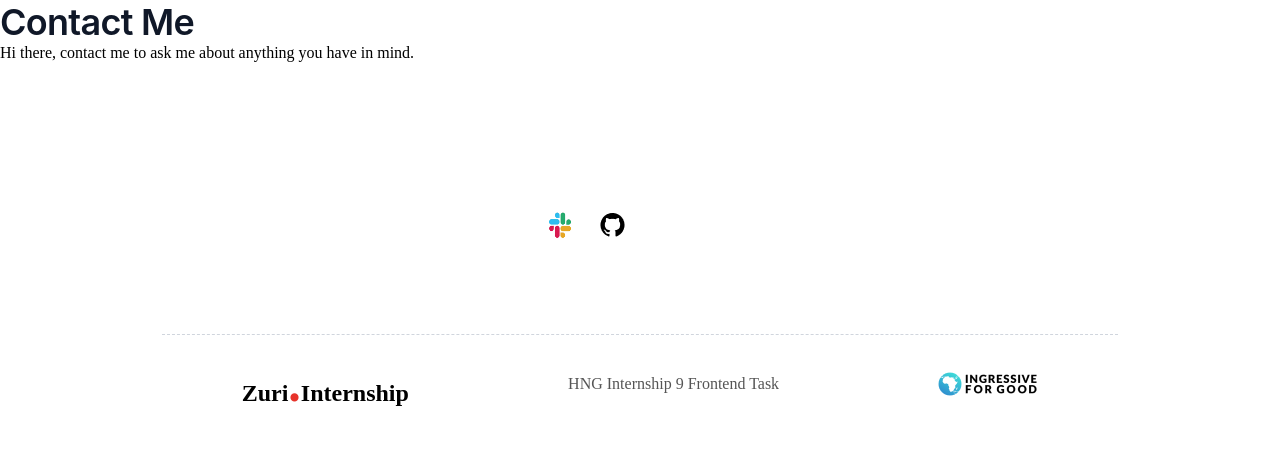
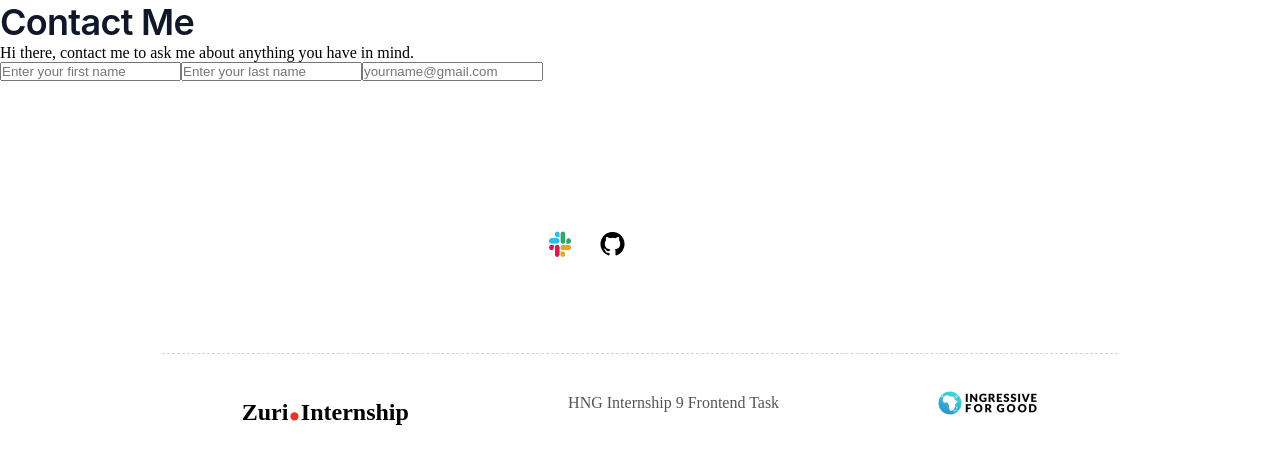
Before and after one commit to michado2019/HNG-internship-task1, a React (Create React App) app: page /contact in a window 1280 px wide. Shown: the top 464 px of the page. Built offline with nearby package versions, Linux system fonts and the light colour scheme.

Commit message:
feat: inputs added to the form

```diff
--- a/src/components/pages/Contact.jsx
+++ b/src/components/pages/Contact.jsx
@@ -1,13 +1,33 @@
-import React from 'react'
-import './Contact.css'
+import React from "react";
+import "./Contact.css";
 
 export default function Contact() {
   return (
-    <div className='contactWrapper'>
-      <h1 className='contactTitle'>Contact Me</h1>
-      <p className='contactDetails'>Hi there, contact me to ask me about anything you have in mind.</p>
-    <form className='contactForm'>
-    </form>
+    <div className="contactWrapper">
+      <h1 className="contactTitle">Contact Me</h1>
+      <p className="contactDetails">
+        Hi there, contact me to ask me about anything you have in mind.
+      </p>
+      <form className="contactForm">
+        <input
+          type="text"
+          placeholder="Enter your first name"
+          className="contactInput"
+          id="first_name"
+        />
+        <input
+          type="text"
+          placeholder="Enter your last name"
+          className="contactInput"
+          id="last_name"
+        />
+        <input
+          type="text"
+          placeholder="yourname@gmail.com"
+          className="contactInput"
+          id="email"
+        />
+      </form>
     </div>
-  )
+  );
 }
```
